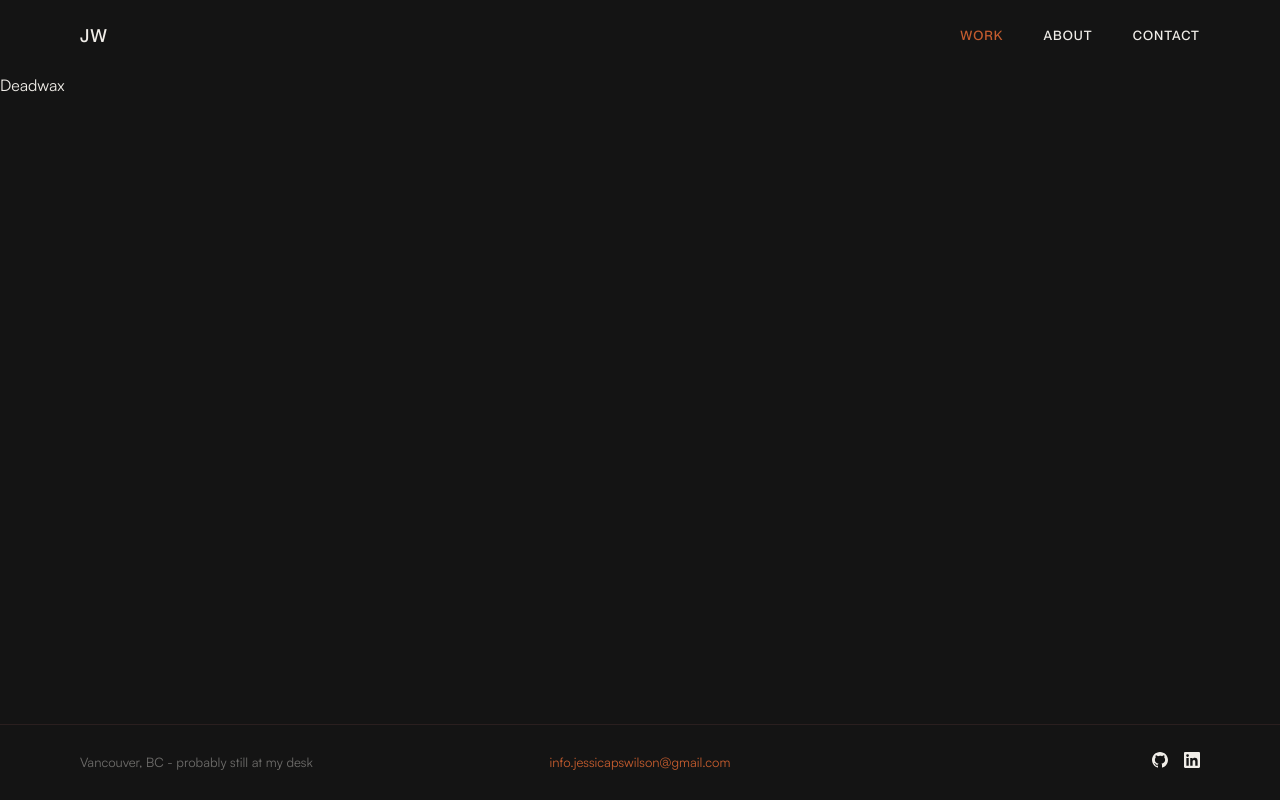
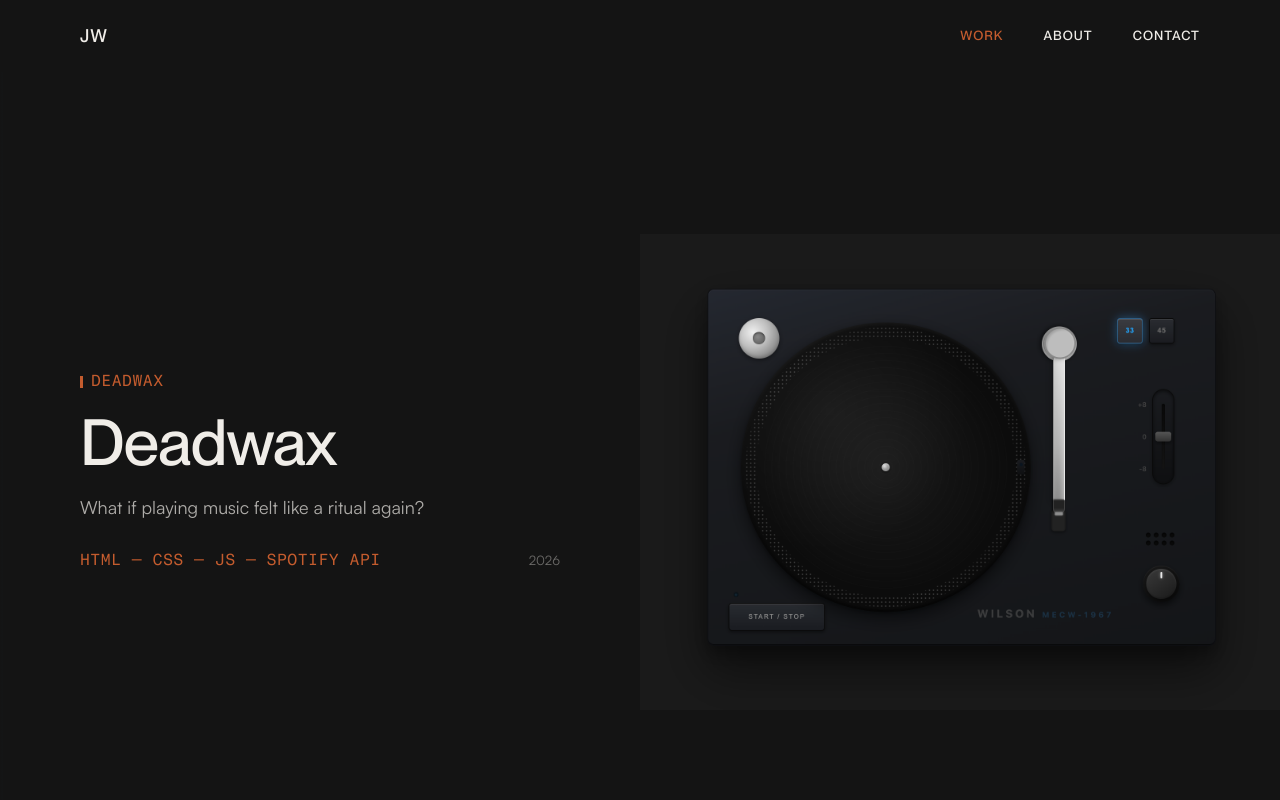
Before and after one commit to jps-wilson/JW-Portfolio, a React (Vite) app: page /work/deadwax in a window 1280 px wide. Shown: the top 800 px of the page. Built offline with nearby package versions, Linux system fonts and the light colour scheme.

Commit message:
Render ProjectPage for project routes
Replace placeholder page components with the ProjectPage renderer: each page (Deadwax, Momentum, Nontendo) now imports ProjectPage, the projects data, and a screenshot asset, looks up its project by id, and passes both project and screenshot to ProjectPage.

```diff
--- a/src/data/projects.js
+++ b/src/data/projects.js
@@ -9,9 +9,9 @@ export const projects = [
     path: "/work/pressure",
     year: "2026",
     problem:
-      "I wanted to build a weather app that actually meant something. Most weather apps give you a number - 18 degrees, partly cloudy - and leave you to figure out what to do with that. But atmospheric pressure affects how your body feels, how your mood shifts, how your day unfolds. Nobody was telling you that. I wanted to.",
+      "I wanted to build a weather app that actually meant something. Most weather apps give you a number — 18 degrees, partly cloudy — and leave you to figure out what to do with that. But atmospheric pressure affects how your body feels, how your mood shifts, how your day unfolds. Nobody was telling you that. I wanted to.",
     solution:
-      "I used the Meteo API to pull real-time barometric pressure data based on the user's location. Rather than displaying raw numbers I translated pressure levels into human language - what it might mean for your energy, your focus, or your body that day. The challenge was making something technical feel warm and personal.",
+      "I used the Meteo API to pull real-time barometric pressure data based on the user's location. Rather than displaying raw numbers I translated pressure levels into human language — what it might mean for your energy, your focus, or your body that day. The challenge was making something technical feel warm and personal.",
     belief:
       "Pressure exists because I believe technology should translate the world for you, not just report it. Data without empathy is just noise.",
     next: { title: "Deadwax", path: "/work/deadwax" },
--- a/src/pages/Deadwax.jsx
+++ b/src/pages/Deadwax.jsx
@@ -1,5 +1,10 @@
+import ProjectPage from "../components/ui/ProjectPage";
+import { projects } from "../data/projects";
+import screenshot from "../assets/screenshots/deadwax.png";
+
 function Deadwax() {
-  return <div>Deadwax</div>;
+  const project = projects.find((p) => p.id === "deadwax");
+  return <ProjectPage project={project} screenshot={screenshot} />;
 }
 
 export default Deadwax;
--- a/src/pages/Momentum.jsx
+++ b/src/pages/Momentum.jsx
@@ -1,5 +1,10 @@
+import ProjectPage from "../components/ui/ProjectPage";
+import { projects } from "../data/projects";
+import screenshot from "../assets/screenshots/momentum.png";
+
 function Momentum() {
-  return <div>Momentum</div>;
+  const project = projects.find((p) => p.id === "momentum");
+  return <ProjectPage project={project} screenshot={screenshot} />;
 }
 
 export default Momentum;
--- a/src/pages/Nontendo.jsx
+++ b/src/pages/Nontendo.jsx
@@ -1,5 +1,10 @@
+import ProjectPage from "../components/ui/ProjectPage";
+import { projects } from "../data/projects";
+import screenshot from "../assets/screenshots/nontendo.png";
+
 function Nontendo() {
-  return <div>Nontendo</div>;
+  const project = projects.find((p) => p.id === "nontendo");
+  return <ProjectPage project={project} screenshot={screenshot} />;
 }
 
 export default Nontendo;
```
